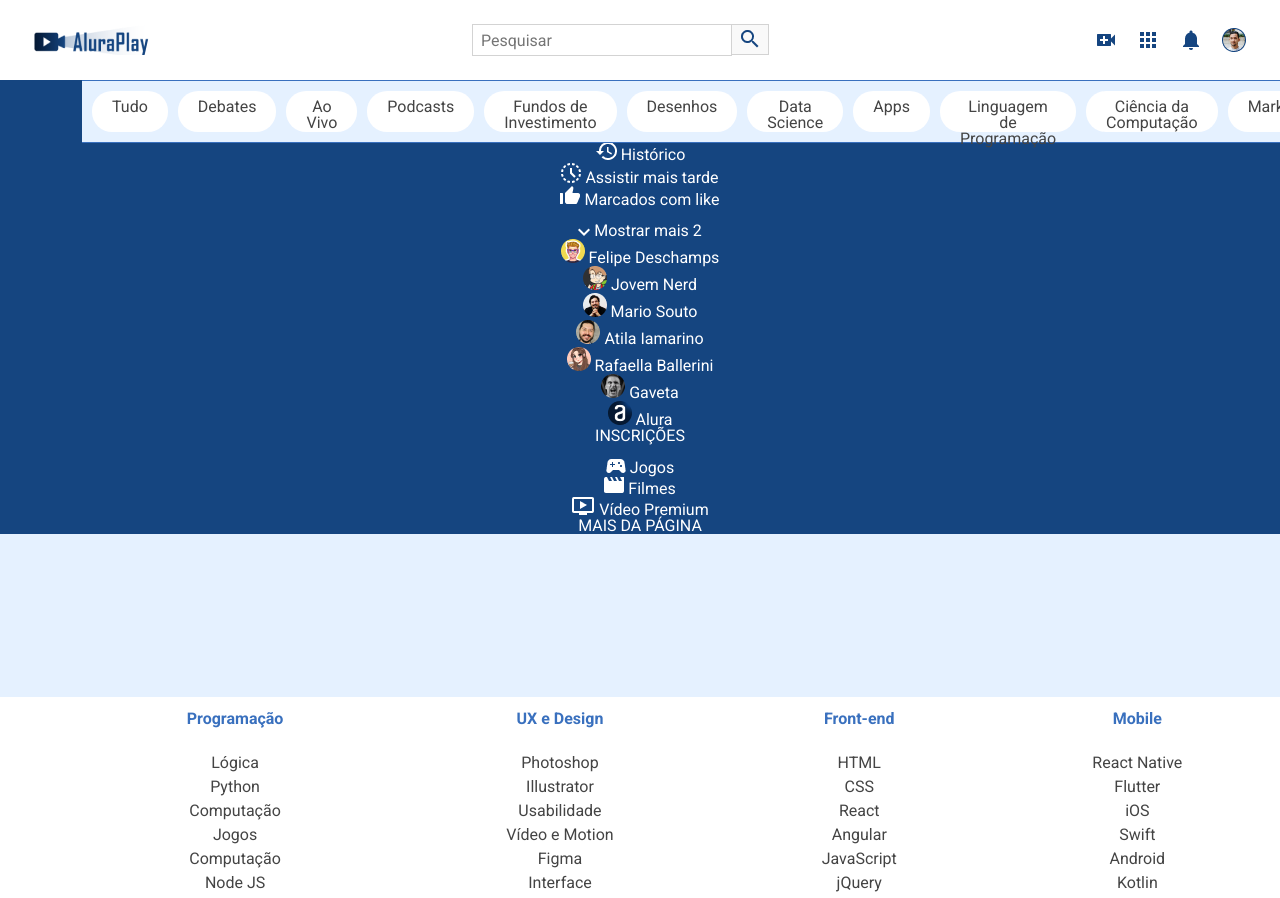
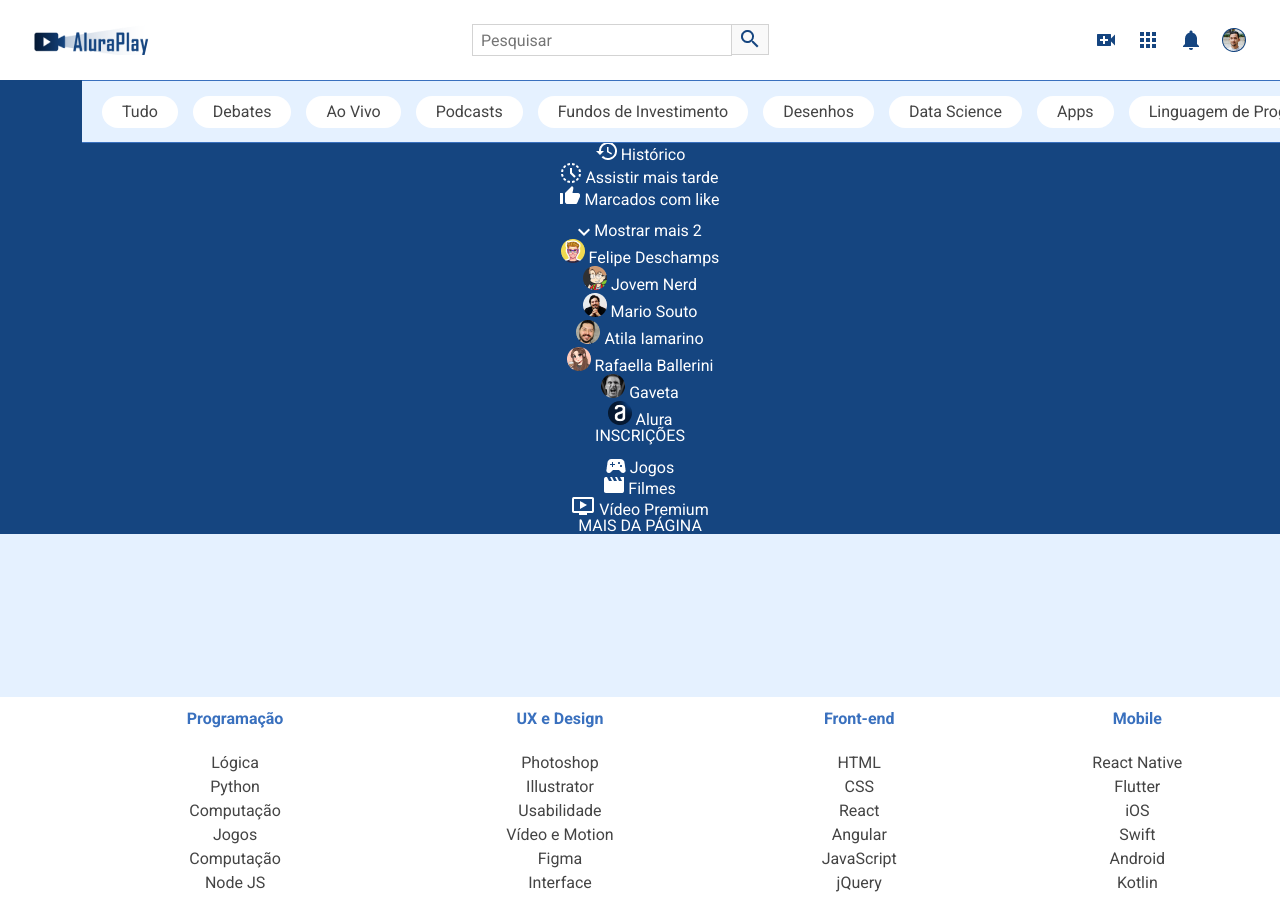
Before and after one commit to abominavelsirius/AluraPlay, a plain HTML site: page index.html in a window 1280 px wide. Shown: the top 898 px of the page. Drawn offline with Linux system fonts and the light colour scheme.

Commit message:
otimizando espacos

```diff
--- a/css/flexbox.css
+++ b/css/flexbox.css
@@ -18,8 +18,10 @@
 
 .superior__secao__container {
     display: flex;
-    gap: 10px;
-    padding: 10px;
+    align-items: center;
+    white-space: nowrap;
+    overflow: scroll;
+    gap: 15px;
 }
 
 
```
